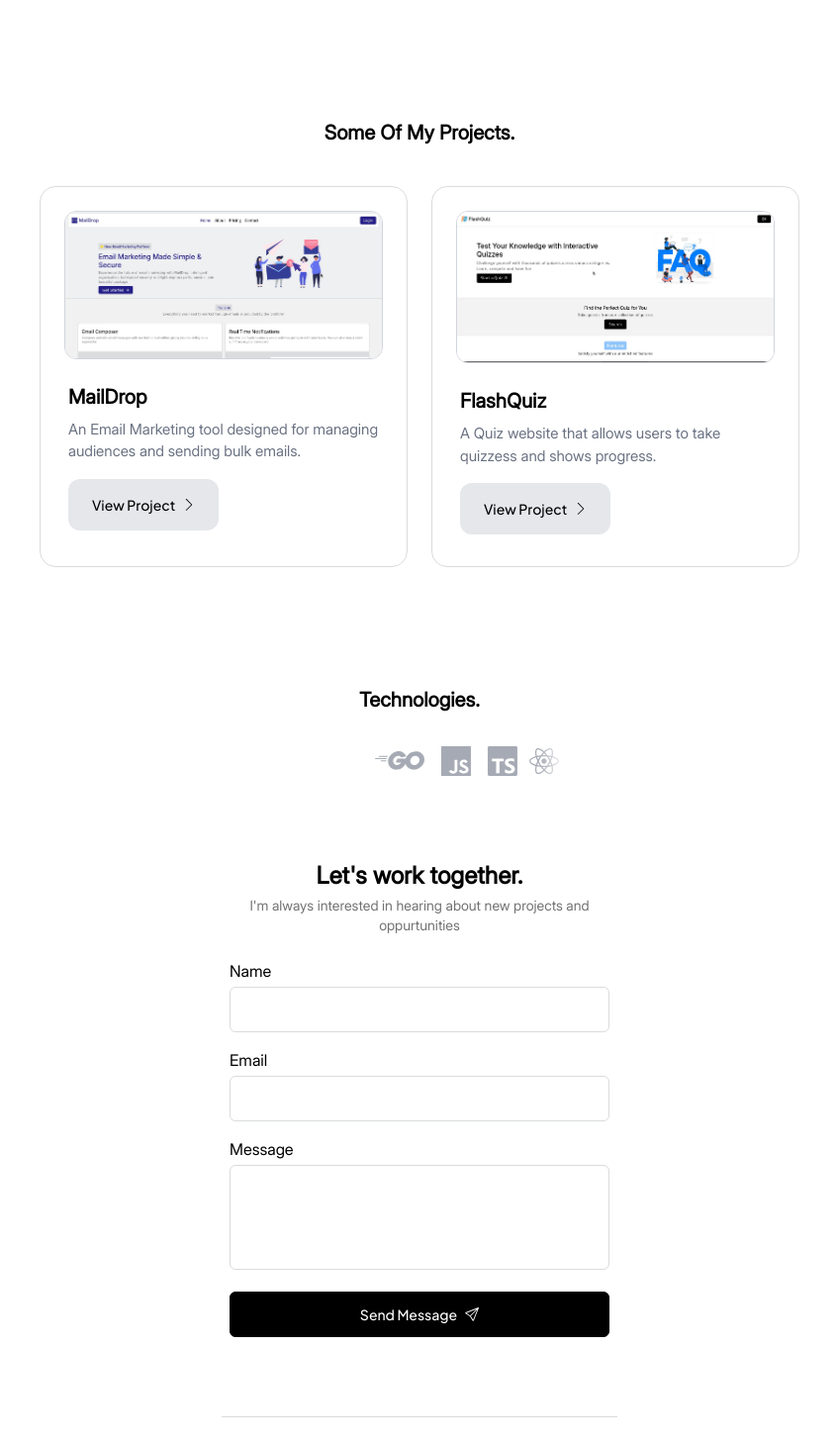
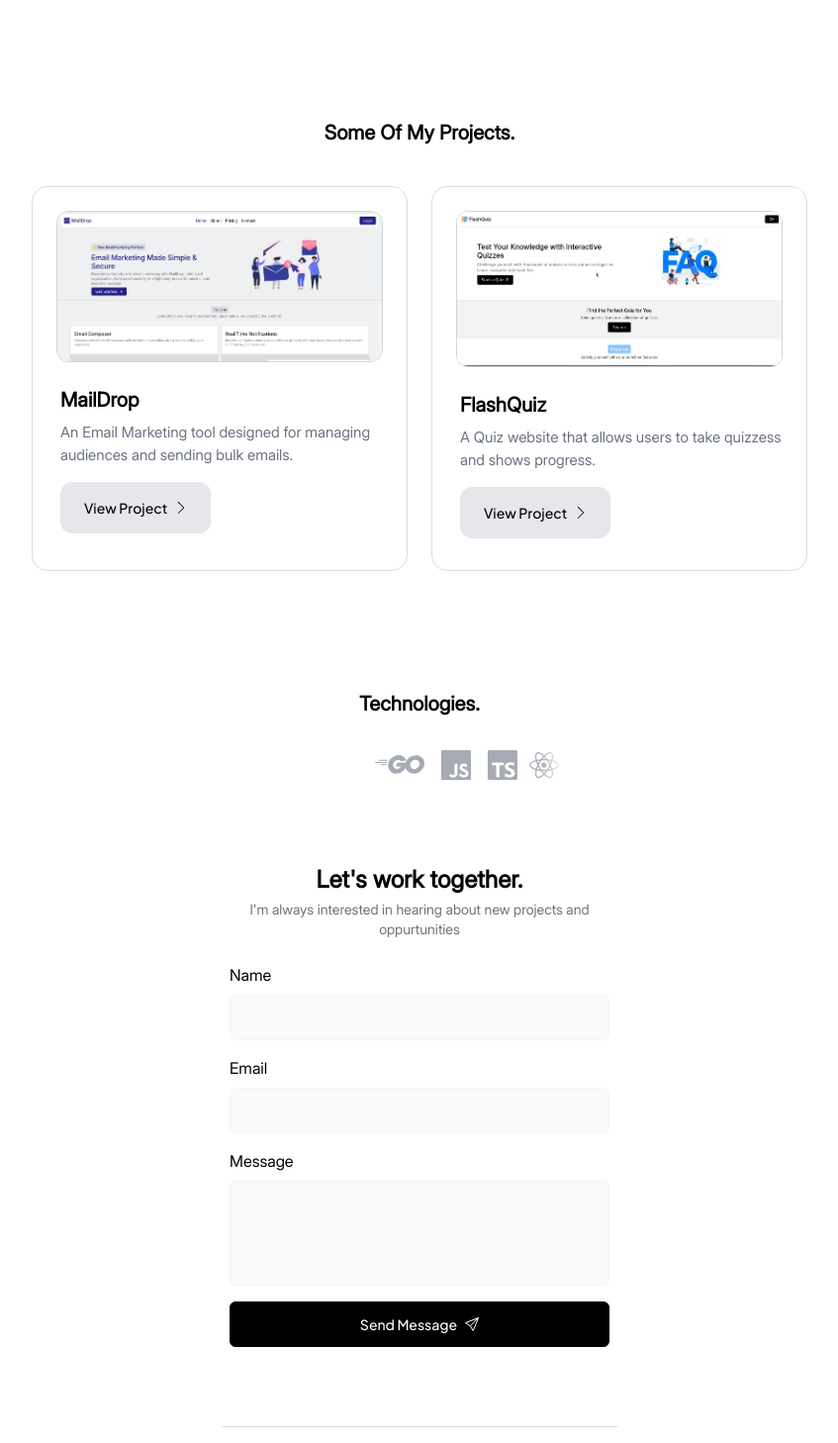
Before and after one commit to Habeebamoo/Portfolio, a React (Vite) app: page / in a window 1280 px wide. Shown: the part 982-2440 px from the top of the page at 99% size, without its empty margins (216-1063 px from the left). Built offline with nearby package versions, Linux system fonts and the light colour scheme.

Commit message:
updated UI

```diff
--- a/src/components/Main.tsx
+++ b/src/components/Main.tsx
@@ -26,7 +26,7 @@ const Main = () => {
       </section>
 
       {/* Projects */}
-      <section className="mt-30 px-4 md:w-200 mx-auto">
+      <section className="mt-30 px-2 md:w-200 mx-auto">
         <h1 className="font-inter font-bold text-xl text-center mb-10">Some Of My Projects.</h1>
 
         {/* display */}
@@ -70,14 +70,18 @@ const Main = () => {
       {/* Contact */}
       <section className="mt-20 px-2 md:w-100 mx-auto">
         <h1 className="font-inter font-bold text-2xl text-center">Let's work together.</h1>
-        <p className="text-muted text-center font-inter text-sm mt-1">I'm always interested in hearing about new projects and oppurtunities</p>
+
+        <p className="text-muted text-center font-inter text-sm mt-1">
+          I'm always interested in hearing about new projects and oppurtunities
+        </p>
+
         <form action="https://formspree.io/f/xwpwgvvp" method="POST" className="mt-6">
           <div>
             <label htmlFor="name" className="font-inter">Name</label>
             <input
               type="text"
               name="Name"
-              className="border-1 border-mutedLg rounded-md w-full p-3 text-sm mt-1 focus:outline-none"
+              className="contact-input"
               required
             />
           </div>
@@ -86,7 +90,7 @@ const Main = () => {
             <input
               type="email"
               name="Email"
-              className="border-1 border-mutedLg rounded-md w-full p-3 text-sm mt-1 focus:outline-none"
+              className="contact-input"
               required
             />
           </div>
@@ -95,12 +99,12 @@ const Main = () => {
             <textarea
               rows={4}
               name="Message"
-              className="border-1 border-mutedLg rounded-md w-full p-3 text-sm mt-1 focus:outline-none resize-none"
+              className="contact-input"
               required
             ></textarea>
           </div>
 
-          <button className="py-3 px-5 bg-black border-1 cursor-pointer border-black text-white text-sm font-jsans rounded-md active:bg-transparent hover:bg-transparent hover:text-black active:text-black flex-center w-full gap-2 mt-4">
+          <button className="py-3 px-5 bg-black border cursor-pointer border-black text-white text-sm font-jsans rounded-md active:bg-transparent hover:bg-transparent hover:text-black active:text-black flex-center w-full gap-2 mt-4">
             <span>Send Message</span>
             <BsSend />
           </button>
--- a/src/index.css
+++ b/src/index.css
@@ -45,15 +45,19 @@
 }
 
 @utility purple-border {
-  @apply border-1 border-purple-900;
+  @apply border border-purple-900;
 }
 
 @utility gray-border {
-  @apply border-1 border-gray-500;
+  @apply border border-gray-500;
 }
 
 @utility black-border {
-  @apply border-1 border-black
+  @apply border border-black;
+}
+
+@utility contact-input {
+  @apply border bg-gray-50 border-gray-100 rounded-md w-full p-3 text-sm block mt-2 focus:outline-none resize-none;
 }
 
 @keyframes scroll {
```
